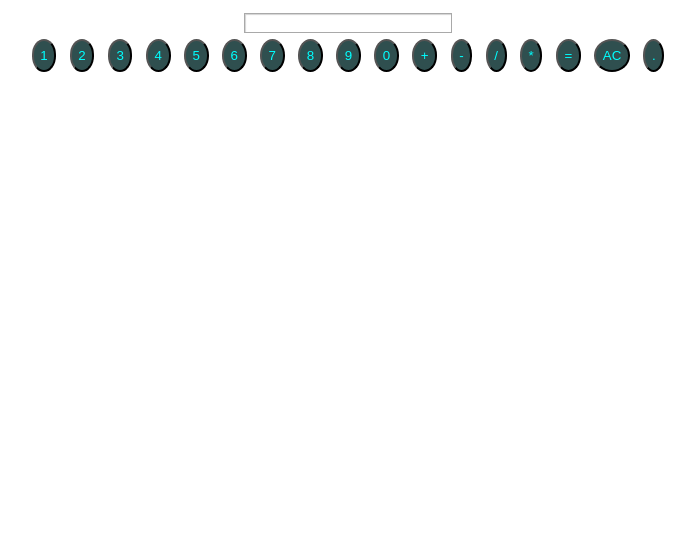
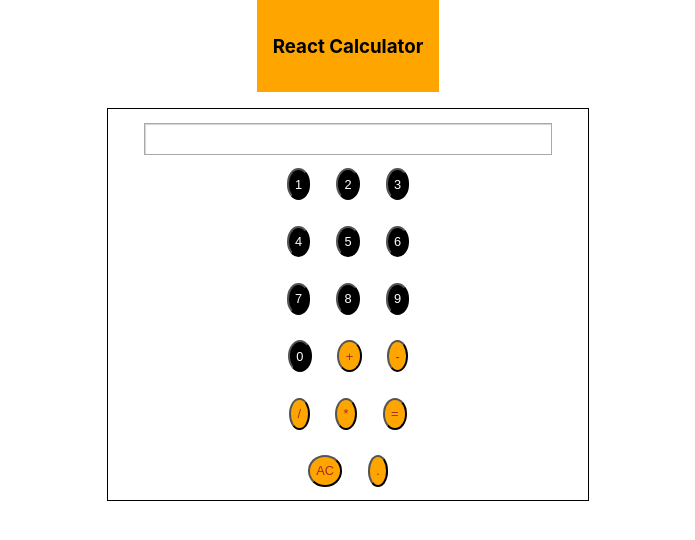
Before and after one commit to jatin33/react-calculator, a React (Create React App) app: page / in a window 1280 px wide. Shown: the top 540 px of the page, without its empty margins (292-987 px from the left). Built offline with nearby package versions, Linux system fonts and the light colour scheme.

Commit message:
Calculator styling completed

```diff
--- a/src/App.css
+++ b/src/App.css
@@ -1,4 +1,19 @@
-.calculator-box{
-  display:flex;
-  justify-items: center;
+.calculator-box {
+  display: flex;
+  flex-direction: column;
+  align-items: center;
+  margin: 1em;
+  width: 30em;
+  border: 1px solid black;
 }
+
+.title-banner {
+  background-color: orange;
+  padding: 1em;
+}
+
+.container {
+  display: flex;
+  flex-direction: column;
+  align-items: center;
+}
--- a/src/App.js
+++ b/src/App.js
@@ -4,14 +4,18 @@ import setExpression from './actions/setExpression';
 import clearExpression from './actions/clearExpression';
 import calculateExpression from './actions/calculateExpression';
 import { connect } from 'react-redux';
-import Keypad from './components/Keypad';
+import Keypad from './components/Keypad/Keypad';
+import './App.css';
 
 class App extends React.Component {
   render() {
     return (
-      <div className="calculator-box">
-        <DisplayExpression {...this.props} />
-        <Keypad {...this.props} />
+      <div className="container">
+        <div className="title-banner"><h3>React Calculator</h3></div>
+        <div className="calculator-box">
+          <DisplayExpression {...this.props} />
+          <Keypad {...this.props} />
+        </div>
       </div>
     );
   }
--- a/src/components/Key.css
+++ /dev/null
@@ -1,7 +0,0 @@
-.button {
-    padding: 0.5em;
-    margin: 0.5em;
-    border-radius: 100%;
-    background-color: darkslategrey;
-    color: aqua;
-}
--- /dev/null
+++ b/src/components/Key/Key.css
@@ -0,0 +1,17 @@
+.button {
+    font-size: 0.80em;
+    padding: 0.5em;
+    margin: 1em;
+    border-radius: 80%;
+    background-color: black;
+    color: white;
+}
+
+.operator-buttons {
+    font-size: 0.80em;
+    padding: 0.5em;
+    margin: 1em;
+    border-radius: 80%;
+    background-color: orange;
+    color: brown;
+}
--- a/src/components/Key.js
+++ b/src/components/Key/Key.js
@@ -1,13 +1,14 @@
 import React from 'react';
 import './Key.css';
+import operators from '../../utils/operators';
 
 const Key = ({ buttonKey, onKeyClick }) => {
     let handleClick = (e) => { onKeyClick(e.target.textContent) };
 
     return (
         <button
-        className="button"
-        onClick={handleClick}>
+            className={operators.includes(buttonKey) ? "operator-buttons" : "button"}
+            onClick={handleClick}>
             {buttonKey}
         </button>
     );
--- a/src/components/Keypad.css
+++ b/src/components/Keypad/Keypad.css
@@ -1,4 +1,6 @@
-.keypad{
+.keypad {
     display: flex;
     justify-content: center;
+    flex-wrap: wrap;
+    width:10em;
 }
--- a/src/components/Keypad.js
+++ b/src/components/Keypad/Keypad.js
@@ -1,7 +1,7 @@
 import React from 'react';
-import Key from './Key';
-import operators from '../utils/operators';
-import operands from '../utils/operands';
+import Key from '../Key/Key';
+import operators from '../../utils/operators';
+import operands from '../../utils/operands';
 import './Keypad.css'
 
 class Keypad extends React.Component {
--- a/src/components/screen/Screen.css
+++ b/src/components/screen/Screen.css
@@ -10,6 +10,6 @@
     margin: auto;
     margin-top:1em;
     padding: 2px 3px;
-    width: 15em;
-    height:1em;
+    width: 30em;
+    height:2em;
 }
```
